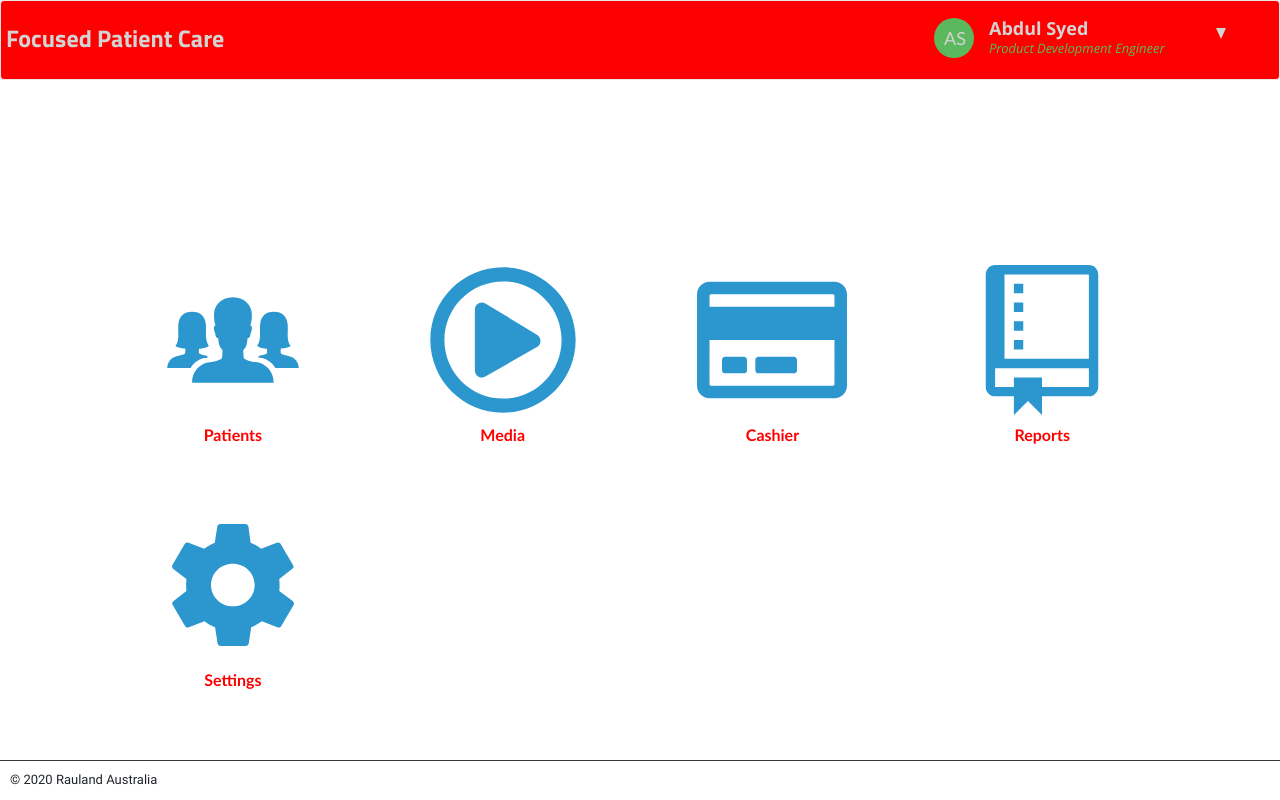
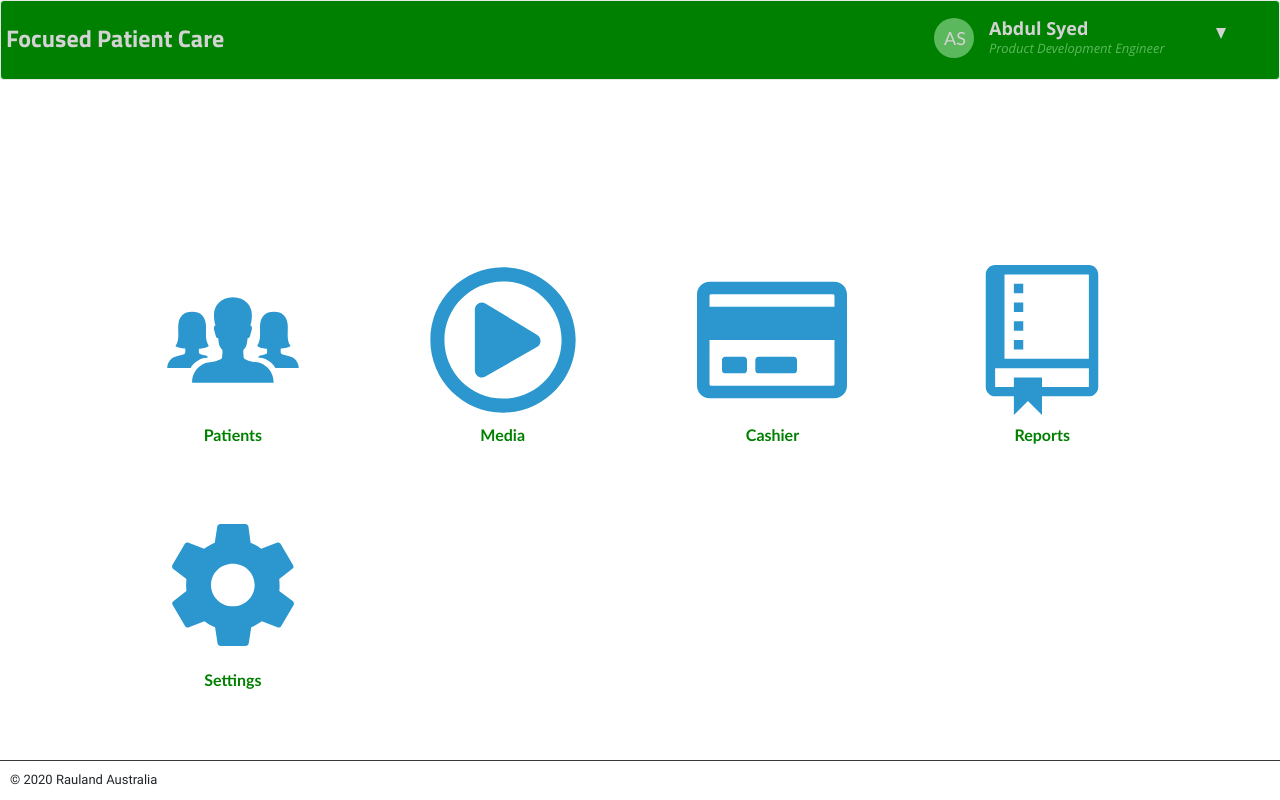
Before and after one commit to SyedQuaderi/ManagementApp, a React app: page / in a window 1280 px wide. Built offline with nearby package versions, Linux system fonts and the light colour scheme.

Commit message:
testing subtree by changesing the theme color to green

```diff
--- a/src/Common/Resource/Styles/Variables.scss
+++ b/src/Common/Resource/Styles/Variables.scss
@@ -44,7 +44,7 @@ $ra-theme-colors: (
         'footer-bg': $ra-brand-white-font,
         'breadcrumb': $ra-brand-breadcrumb-color
     ), 'custom': (
-        'base': red,
+        'base': green,
         'font': $ra-footer-border-color,
         'button': $ra-brand-primary,
         'border': #393939,
```
